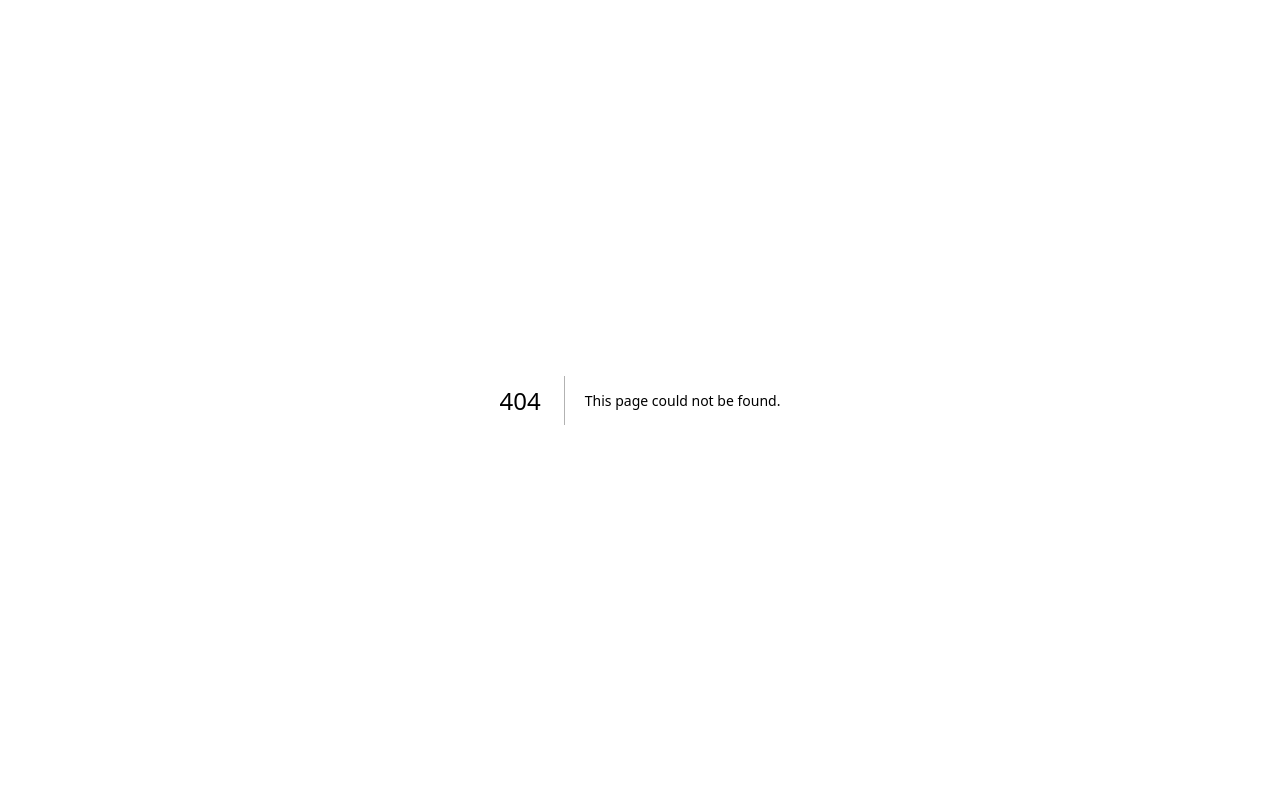
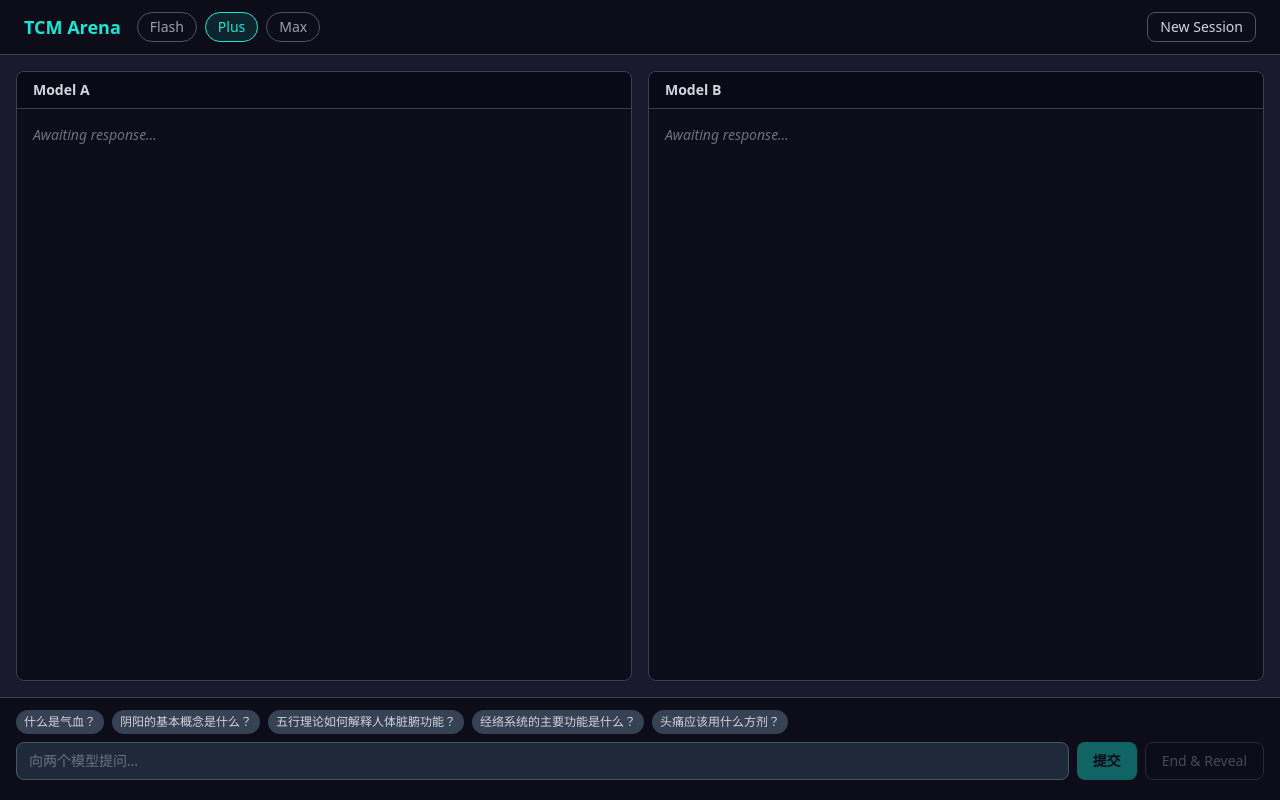
Before and after one commit to AndyZHENG0715/TCM-Sage, a Next.js app in the folder web/: page /arena in a window 1280 px wide. Before the commit this address had no page. Built offline with nearby package versions, Linux system fonts and the light colour scheme.

Commit message:
feat(arena): add dual-stream SSE endpoint and vote API
feat(arena): add arena page layout with dual panels
feat(arena): add model preset selector component

```diff
--- /dev/null
+++ b/web/app/arena/page.tsx
@@ -0,0 +1,134 @@
+"use client";
+
+import { useEffect, useState } from "react";
+import { ARENA_MODEL_PRESETS, ARENA_SAMPLE_PROMPTS } from "@/lib/arenaPrompts";
+
+export default function ArenaPage() {
+  const [sessionId, setSessionId] = useState("");
+  const [selectedModel, setSelectedModel] = useState("qwen-plus");
+  const [inputValue, setInputValue] = useState("");
+  const [showVoting, setShowVoting] = useState(false); // eslint-disable-line @typescript-eslint/no-unused-vars
+  const [showReveal, setShowReveal] = useState(false); // eslint-disable-line @typescript-eslint/no-unused-vars
+
+  useEffect(() => {
+    // eslint-disable-next-line react-hooks/set-state-in-effect
+    setSessionId(crypto.randomUUID());
+  }, []);
+
+  return (
+    <div className="min-h-screen bg-[#1a1a2e] text-[#F3EFE0] flex flex-col">
+      {/* Top bar */}
+      <header className="flex items-center gap-4 px-6 py-3 border-b border-gray-700 bg-[#0d0d1a]">
+        <h1 className="text-lg font-semibold text-[#19e6d4] shrink-0">TCM Arena</h1>
+        <div className="flex gap-2 flex-wrap flex-1">
+          {ARENA_MODEL_PRESETS.map((preset) => (
+            <button
+              key={preset.value}
+              type="button"
+              title={preset.description}
+              onClick={() => setSelectedModel(preset.value)}
+              className={`px-3 py-1 rounded-full text-sm font-medium border transition-colors ${
+                selectedModel === preset.value
+                  ? "border-[#19e6d4] text-[#19e6d4] bg-[#19e6d4]/10"
+                  : "border-gray-600 text-gray-400 hover:border-gray-400 hover:text-gray-200"
+              }`}
+            >
+              {preset.label}
+            </button>
+          ))}
+        </div>
+        <button
+          type="button"
+          onClick={() => setSessionId(crypto.randomUUID())}
+          className="shrink-0 px-3 py-1 text-sm border border-gray-600 rounded-lg text-gray-300 hover:border-gray-400 hover:text-white transition-colors"
+        >
+          New Session
+        </button>
+      </header>
+
+      {/* Panels */}
+      <main className="flex flex-1 flex-col md:flex-row gap-4 p-4 min-h-0">
+        {/* Panel A */}
+        <div
+          data-testid="arena-panel-a"
+          className="flex-1 flex flex-col bg-[#0d0d1a] rounded-lg border border-gray-700 overflow-hidden"
+        >
+          <div className="px-4 py-2 border-b border-gray-700 bg-[#0a0a17]">
+            <h2 className="text-sm font-semibold text-gray-300">Model A</h2>
+          </div>
+          <div className="flex-1 overflow-y-auto p-4">
+            <p className="text-gray-500 text-sm italic">Awaiting response…</p>
+          </div>
+        </div>
+
+        {/* Panel B */}
+        <div
+          data-testid="arena-panel-b"
+          className="flex-1 flex flex-col bg-[#0d0d1a] rounded-lg border border-gray-700 overflow-hidden"
+        >
+          <div className="px-4 py-2 border-b border-gray-700 bg-[#0a0a17]">
+            <h2 className="text-sm font-semibold text-gray-300">Model B</h2>
+          </div>
+          <div className="flex-1 overflow-y-auto p-4">
+            <p className="text-gray-500 text-sm italic">Awaiting response…</p>
+          </div>
+        </div>
+      </main>
+
+      {/* Vote bar placeholder */}
+      {showVoting && (
+        <div className="px-6 py-3 border-t border-gray-700 bg-[#0d0d1a] text-center text-sm text-gray-400">
+          Voting placeholder
+        </div>
+      )}
+
+      {/* Input area */}
+      <footer className="px-4 py-3 border-t border-gray-700 bg-[#0d0d1a] space-y-2">
+        {/* Preset chips */}
+        <div className="flex gap-2 flex-wrap">
+          {ARENA_SAMPLE_PROMPTS.slice(0, 5).map((prompt) => (
+            <button
+              key={prompt}
+              type="button"
+              onClick={() => setInputValue(prompt)}
+              className="text-xs px-2 py-1 rounded-full bg-gray-700 hover:bg-gray-600 text-gray-300 hover:text-white transition-colors"
+            >
+              {prompt.length > 20 ? prompt.slice(0, 20) + "…" : prompt}
+            </button>
+          ))}
+        </div>
+
+        {/* Text input + controls */}
+        <div className="flex gap-2">
+          <input
+            type="text"
+            value={inputValue}
+            onChange={(e) => setInputValue(e.target.value)}
+            placeholder="向两个模型提问…"
+            className="flex-1 bg-gray-800 border border-gray-600 rounded-lg px-3 py-2 text-sm text-[#F3EFE0] placeholder-gray-500 focus:outline-none focus:border-[#19e6d4]"
+          />
+          <button
+            type="button"
+            disabled={!inputValue.trim()}
+            className="px-4 py-2 bg-[#19e6d4] text-[#0d0d1a] font-semibold text-sm rounded-lg disabled:opacity-40 disabled:cursor-not-allowed hover:bg-[#14c9b8] transition-colors"
+          >
+            提交
+          </button>
+          <button
+            type="button"
+            disabled
+            className="px-4 py-2 border border-gray-600 text-gray-400 text-sm rounded-lg disabled:opacity-40 disabled:cursor-not-allowed"
+          >
+            End &amp; Reveal
+          </button>
+        </div>
+
+        {/* Session debug (hidden in prod) */}
+        <p className="text-xs text-gray-600 hidden">Session: {sessionId}</p>
+      </footer>
+
+      {/* Suppress unused state lint warnings */}
+      {showReveal && null}
+    </div>
+  );
+}
--- /dev/null
+++ b/web/components/ArenaModelSelector.tsx
@@ -0,0 +1,49 @@
+"use client";
+
+interface ModelPreset {
+  label: string;
+  value: string;
+  description: string;
+}
+
+interface ArenaModelSelectorProps {
+  models: readonly ModelPreset[];
+  selected: string;
+  onSelect: (value: string) => void;
+  disabled?: boolean;
+}
+
+export function ArenaModelSelector({
+  models,
+  selected,
+  onSelect,
+  disabled = false,
+}: ArenaModelSelectorProps) {
+  return (
+    <div className="flex flex-wrap gap-2">
+      {models.map((model) => {
+        const isSelected = model.value === selected;
+
+        return (
+          <button
+            key={model.value}
+            type="button"
+            onClick={() => !disabled && onSelect(model.value)}
+            disabled={disabled}
+            title={model.description}
+            className={
+              `px-3 py-1 rounded-full text-sm font-medium border transition-colors ` +
+              `${isSelected
+                ? "border-[#19e6d4] text-[#19e6d4] bg-[#19e6d4]/10"
+                : "border-gray-600 text-gray-300 hover:border-gray-400 hover:text-gray-100"
+              } ` +
+              `${disabled ? "opacity-50 cursor-not-allowed" : "cursor-pointer"}`
+            }
+          >
+            {model.label}
+          </button>
+        );
+      })}
+    </div>
+  );
+}
```
Also changed, not shown: 1 other file (tests, documents, lock files or other folders).
